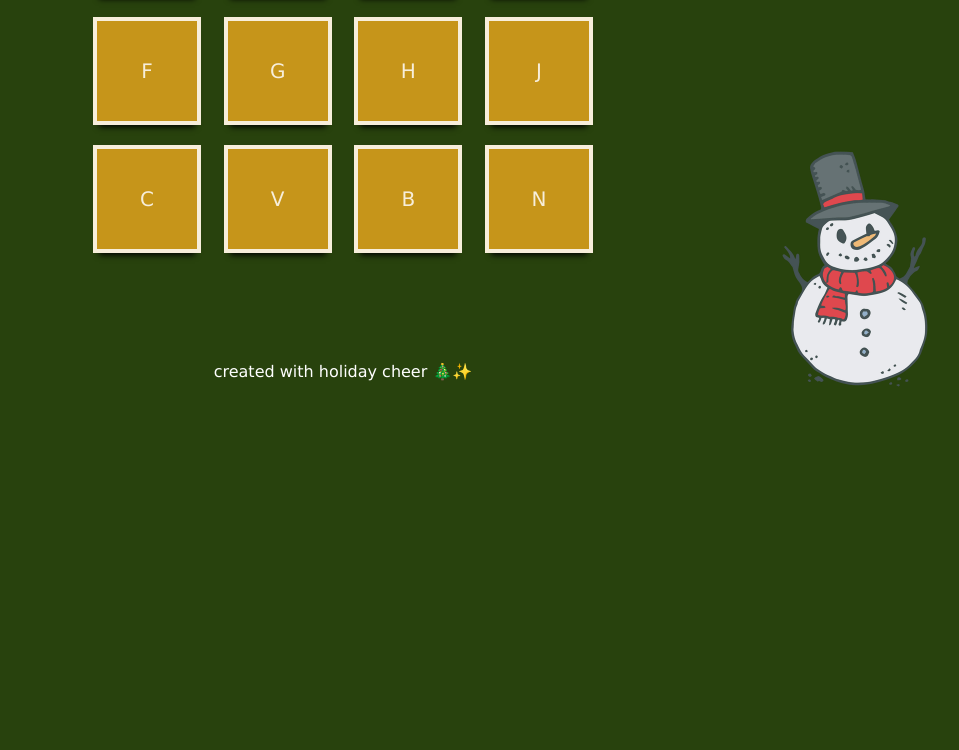
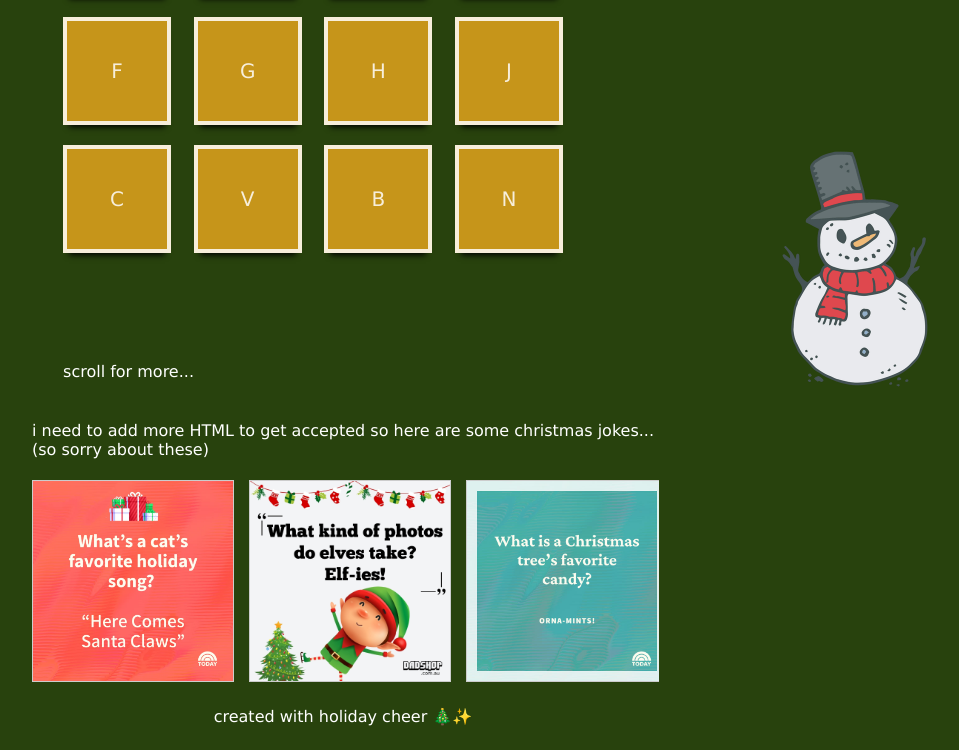
Before and after one commit to shim-sham/winter-drumpad, a plain HTML site: page index.html in a window 1280 px wide. Shown: the part 403-1153 px from the top of the page, without its empty margins (297-1256 px from the left). Before the commit the page ends 816 px from the top, so only its background shows below. Drawn offline with Linux system fonts and the light colour scheme.

Commit message:
add jokes...

```diff
--- a/index.html
+++ b/index.html
@@ -9,7 +9,7 @@
 </head>
 
 <body>
-
+    <div id = "one-page">
         <h1>christmas drum pad</h1>
         <img src="baubles.png" id = "hanging">
         <p>click on the boxes or press keys on your keyboard to play the sounds!</p>
@@ -29,10 +29,23 @@
             <div class="box" id = "kick">B</div>
             <div class="box" id = "church-bell">N</div>
         </div>
+        <p id = bottom>scroll for more...</p>
+    </div>
+
+        <p>i need to add more HTML to get accepted so here are some christmas jokes... <br>(so sorry about these)</p>
+    <div class="horizontal-scroll-container">
+        <img src = "cat joke.webp" class="thing">
+        <img src = "elf joke.jpg" class = "thing">
+        <img src = "sweet joke.jpeg" class="thing">
+        <img src = "sleigh joke.webp" class="thing">
+        <img src = "sweet joke.jpeg" class="thing">
+    </div>
+
     <img src = "snowman.png" id = "sat">
     <div class="footer">
         <p>created with holiday cheer 🎄✨</p>
     </div>
+
     <script src="script.js"></script>
 </body>
 
--- a/style.css
+++ b/style.css
@@ -3,10 +3,11 @@ body {
     flex-direction: column;
     align-items: center;
     justify-content: center;
-    min-height: 100vh;
     background: #28420d;
     font-family:Verdana;
     color:rgb(255, 255, 255);
+    min-height: 100vh;
+    overflow-y: scroll;
 }
 
 .pad {
@@ -14,6 +15,16 @@ body {
     display: flex;
     justify-content: space-between;
     flex-wrap: wrap;
+
+}
+
+#one-page{
+    min-height: 100vh;
+    justify-content: center;
+    align-self: center;
+    display: flex;
+    flex-direction: column;
+
 }
 
 .box {
@@ -79,6 +90,28 @@ body {
 }
 
 .footer {
+    position: relative;
+    bottom:0;
+}
+.horizontal-scroll-container {
+    width: 50%;
+    overflow-x: auto;
+    white-space: nowrap;
+}
+
+.thing {
+    display: inline-block;
+    width: 200px;
+    height: auto;
+    margin: 5px;
+    background-color: #f0f0f0;
+    text-align: center;
+    line-height: 150px;
+    font-size: 20px;
+    border: 1px solid #ccc;
+}
+
+#bottom {
     position: absolute;
     bottom:0;
 }
```
Also changed, not shown: cat joke.webp (added), elf joke.jpg (added), fruit joke.jpeg (added), sleigh joke.webp (added), sweet joke.jpeg (added). Lines whose indentation alone changed are shown as unchanged.
